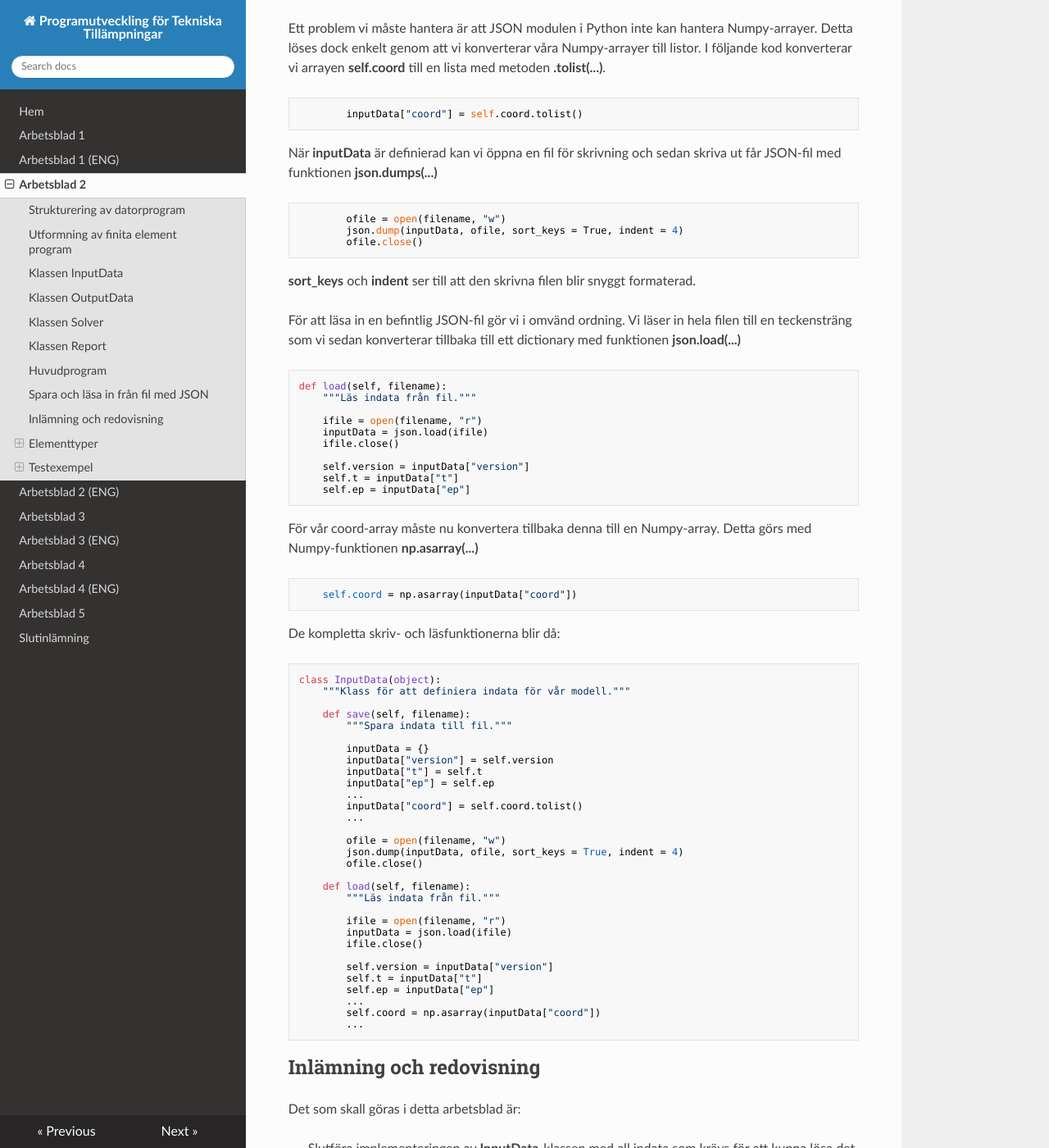
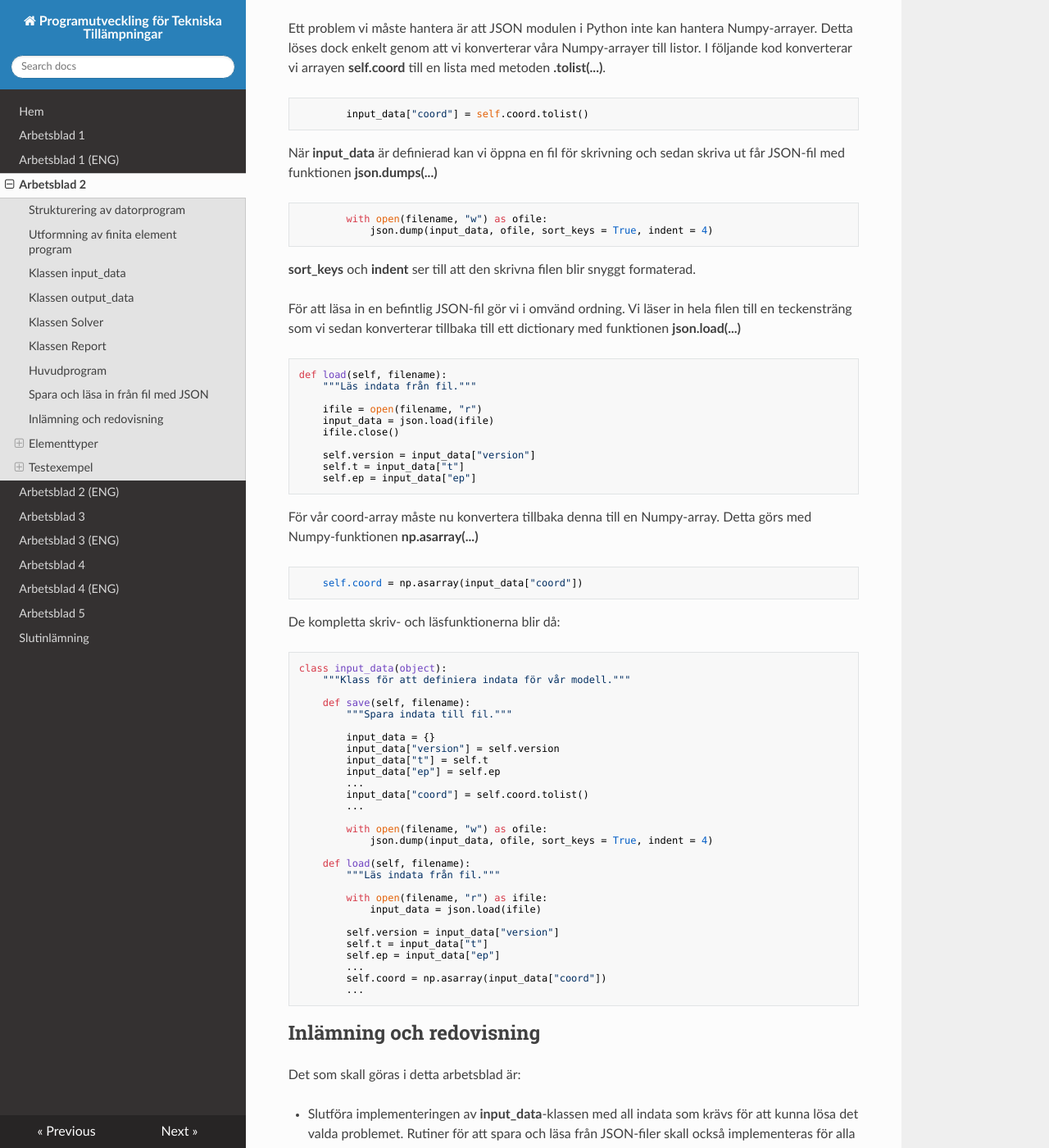
Before and after one commit to jonaslindemann/vsmn20, an MkDocs documentation site: the page built from docs/assignment2.md, in a window 1280 px wide and 1400 px high, scrolled down 8090 px. Shown: the whole window at 82% size. Built offline with MkDocs 1.6.1, drawn with Linux system fonts in a browser that asks for light colours; nearby versions of some CDN libraries; old or Windows-style settings are respelled for this version of MkDocs; some of the changed text lies outside the part shown.

Commit message:
Updating examples,

```diff
--- a/docs/assignment2.md
+++ b/docs/assignment2.md
@@ -42,7 +42,7 @@ För implementeringen kommer vi att använda objekt-orienterad programmering, dv
  1. OutputData - Lagra de resultat som genereras vis lösningen av problemet.
  1. Report - Hanterar genereringen av indata- och utdatarapporter för programmet.
 
-## Klassen InputData
+## Klassen input_data
 
 Klassen InputData skall innehålla all indata som behövs för att utföra beräkningen. En första klassdefinition kan se ut som i följande kod:
 
@@ -98,7 +98,7 @@ Klassen InputData skall innehålla all indata som behövs för att utföra berä
 
  > Alla **...** anger att kod måste läggas till.
 
-## Klassen OutputData
+## Klassen output_data
 
 OutputData-klassen skall användas för att lagra resultaten som skapas under beräkningen. Eftersom Python är ett dynamiskt språk kan beräkningsklassen själv lägga till resultatvariablerna i resultatobjektet, men det är alltid bra att skapa tomma variabler i klassen, så att den kan fungera självständigt. Ett exempel på resultat-klass visas i följande kod:
 
@@ -118,17 +118,17 @@ OutputData-klassen skall användas för att lagra resultaten som skapas under be
 
 ## Klassen Solver
 
-Klassen solver är ansvarig för att utföra själva beräkningen. Klassen kommer att ha en kontruktor, __init__(...) och en metod execute() för att utföra själva beräkningen. Kontruktorn skall ha två inparametrar, **inputData** och **outputData**, vilka är instanser av klasserna **InputData** och **OutputData**. Konstruktorn får följande utseende:
+Klassen solver är ansvarig för att utföra själva beräkningen. Klassen kommer att ha en kontruktor, __init__(...) och en metod execute() för att utföra själva beräkningen. Kontruktorn skall ha två inparametrar, **input_data** och **output_data**, vilka är instanser av klasserna **input_data** och **output_data**. Konstruktorn får följande utseende:
 
     class Solver(object):
         """Klass för att hantera lösningen av vår beräkningsmodell."""
-        def __init__(self, inputData, outputData):
-            self.inputData = inputData
-            self.outputData = outputData
+        def __init__(self, input_data, output_data):
+            self.input_data = input_data
+            self.output_data = output_data
 
-Inparametrarna tilldelas två klassvariabler, **self.inputData** och **self.outputData**.
+Inparametrarna tilldelas två klassvariabler, **self.input_data** och **self.output_data**.
 
-Själva beräkningen skall utföras i metoden execute(...). Metoden hämtar indata från **self.inputData** för att ställa upp och utföra finita element beräkningen precis som ett vanliga CALFEM-program. För att förenkla hanteringen av invariabler kan lokala referenser till indata skapas enligt som visas i följande kod:
+Själva beräkningen skall utföras i metoden execute(...). Metoden hämtar indata från **self.input_data** för att ställa upp och utföra finita element beräkningen precis som ett vanliga CALFEM-program. För att förenkla hanteringen av invariabler kan lokala referenser till indata skapas enligt som visas i följande kod:
 
     class Solver(object):
 
@@ -138,17 +138,17 @@ Själva beräkningen skall utföras i metoden execute(...). Metoden hämtar inda
 
             # --- Överför modell variabler till lokala referenser
 
-            edof = self.inputData.edof
-            cond = self.inputData.cond
-            coord = self.inputData.coord
-            dof = self.inputData.dof
-            ep = self.inputData.ep
-            loads = self.inputData.loads
-            bcs = self.inputData.bcs
+            edof = self.input_data.edof
+            cond = self.input_data.cond
+            coord = self.input_data.coord
+            dof = self.input_data.dof
+            ep = self.input_data.ep
+            loads = self.input_data.loads
+            bcs = self.input_data.bcs
 
-Eftersom Python hanterar alla variabler som referenser är det ingen nackdel att göra dessa tilldelningar. Inga kopior på data kommer att göras. Variablerna behöver inte heller kopieras tillbaka till **self.inputData** då de lokala variablerna pekar på samma minnesinnehåll.
+Eftersom Python hanterar alla variabler som referenser är det ingen nackdel att göra dessa tilldelningar. Inga kopior på data kommer att göras. Variablerna behöver inte heller kopieras tillbaka till **self.input_data** då de lokala variablerna pekar på samma minnesinnehåll.
 
-När beräkningen har genomförts skall **self.outputData** tilldelas referenserna till resultatet av beräkningen. Den globala styvhetsmatrisen eller f-vektorn behöver inte lagras här. Intressanta variabler är förskjutningsvektorn, reaktionskraftsvektorn och elementkrafter. Följande kod visar hur det kan se ut:
+När beräkningen har genomförts skall **self.output_data** tilldelas referenserna till resultatet av beräkningen. Den globala styvhetsmatrisen eller f-vektorn behöver inte lagras här. Intressanta variabler är förskjutningsvektorn, reaktionskraftsvektorn och elementkrafter. Följande kod visar hur det kan se ut:
 
     class Solver(object):
 
@@ -164,11 +164,11 @@ När beräkningen har genomförts skall **self.outputData** tilldelas referenser
 
             # --- Överför modell variabler till lokala referenser
 
-            self.outputData.a = a
-            self.outputData.r = r
-            self.outputData.ed = ed
-            self.outputData.qs = qs
-            self.outputData.qt = qt
+            self.output_data.a = a
+            self.output_data.r = r
+            self.output_data.ed = ed
+            self.output_data.qs = qs
+            self.output_data.qt = qt
 
 ## Klassen Report
 
@@ -180,25 +180,25 @@ För att detta skall fungera behöver vi 2 extra metoder och en strängvariabel.
 
     class Report(object):
         """Klass för presentation av indata och utdata i rapportform."""
-        def __init__(self, inputData, outputData):
-            self.inputData = inputData
-            self.outputData = outputData
+        def __init__(self, input_data, output_data):
+            self.input_data = input_data
+            self.output_data = output_data
             self.report = ""
 
         def clear(self):
             self.report = ""
 
-        def addText(self, text=""):
+        def add_text(self, text=""):
             self.report+=str(text)+"\n"
 
         def __str__(self):
             self.clear()
-            self.addText()
-            self.addText("-------------- Model input ----------------------------------")
+            self.add_text()
+            self.add_text("-------------- Model input ----------------------------------")
             ...
-            self.addText("Coordinates:")
-            self.addText()
-            self.addText(self.inputData.coord)
+            self.add_text("Coordinates:")
+            self.add_text()
+            self.add_text(self.input_data.coord)
             ...
             return self.report
 
@@ -209,7 +209,7 @@ För att programmet skall fungera behöver vi ett huvudprogram. Följande kod vi
     # -*- coding: utf-8 -*-
 
     if __name__ == "__main__":
-        print("Denna fil exekveras direkt och importeras inte.
+        print("Denna fil exekveras direkt och importeras inte.")
 
 Om en Python-fil importeras med **import**-satsen kommer variabeln **__name__** innehålla modulens namn, dvs namnet på källkodsfilen. Om man däremot anropar filen direkt med en Python-tolk kommer **__name__** innehålla värdet **__main__**. På detta sätt kan man se till att bara viss kod utförs om filen startas direkt med Python-tolken och på samma gång använda filen som en modul. Detta koncept används ofta i Python för att skapa test-funktioner för moduler.
 
@@ -221,16 +221,16 @@ Ett huvudprogram för vårt finita element program som använder alla våra klas
 
     if __name__ == "__main__":
 
-        inputData = fm.InputData()
-        outputData = fm.OutputData()
+        input_data = fm.input_data()
+        output_data = fm.output_data()
 
-        solver = fm.Solver(inputData, outputData)
+        solver = fm.Solver(input_data, output_data)
         solver.execute()
 
-        report = fm.Report(inputData, outputData)
+        report = fm.Report(input_data, output_data)
         print(report)
 
-I ovanstående huvudprogram importerar vi modulen **flowmodel** (flowmodel.py) som definierar våra klasser. Vi importerar den i namnrymden **fm**. Vi instantierar **InputData** och **OutputData** objekt för att hantera in- och utdata. En **Solver** instans, **solver** instantieras med objekten, **inputData** och **outputData** som indata. Beräkningen startas sedan genom att vi anropar metoder **solver.execute()**. Programmet avslutas med att vi skapar en instans av **Report** som vi sedan skriver ut på skärmen med en **print()**-sats.
+I ovanstående huvudprogram importerar vi modulen **flowmodel** (flowmodel.py) som definierar våra klasser. Vi importerar den i namnrymden **fm**. Vi instantierar **input_data** och **output_data** objekt för att hantera in- och utdata. En **Solver** instans, **solver** instantieras med objekten, **input_data** och **output_data** som indata. Beräkningen startas sedan genom att vi anropar metoder **solver.execute()**. Programmet avslutas med att vi skapar en instans av **Report** som vi sedan skriver ut på skärmen med en **print()**-sats.
 
 Exempel på en körning av programmet visas nedan:
 
@@ -334,9 +334,9 @@ För att implementera funktionaliteten läsa och skriva i vårt program lägger
     import calfem.core as cfc
     import json # <--- Denna rad
 
-Vi börjar med att implementera skrivning till fil, eftersom vi har alla indata för detta ändamål. Vi lägger till en metod, **save(...)** i **InputData**-klassen:
+Vi börjar med att implementera skrivning till fil, eftersom vi har alla indata för detta ändamål. Vi lägger till en metod, **save(...)** i **input_data**-klassen:
 
-    class InputData(object):
+    class input_data(object):
         """Klass för att definiera indata för vår modell."""
 
         ...
@@ -348,22 +348,21 @@ Vi börjar med att implementera skrivning till fil, eftersom vi har alla indata
 
 För att definiera strukturen av det som skall lagras, men också för att göra det enkelt att läsa in data, kommer vi att utgå från ett dictionary som bas för det som skall skrivas och läsas till fil. I metoden **save(...)** lägger vi till följande kod för att definiera grundstommen till vår datastruktur:
 
-            inputData = {}
-            inputData["version"] = self.version
-            inputData["t"] = self.t
-            inputData["ep"] = self.ep
+            input_data = {}
+            input_data["version"] = self.version
+            input_data["t"] = self.t
+            input_data["ep"] = self.ep
 
-**inputData["version"]** kan vara bra att ha för att hålla koll på vilken version av filformatet man använder när man väl läser tillbaka filen.
+**input_data["version"]** kan vara bra att ha för att hålla koll på vilken version av filformatet man använder när man väl läser tillbaka filen.
 
 Ett problem vi måste hantera är att JSON modulen i Python inte kan hantera Numpy-arrayer. Detta löses dock enkelt genom att vi konverterar våra Numpy-arrayer till listor. I följande kod konverterar vi arrayen **self.coord** till en lista med metoden **.tolist(...)**.
 
-            inputData["coord"] = self.coord.tolist()
+            input_data["coord"] = self.coord.tolist()
 
-När **inputData** är definierad kan vi öppna en fil för skrivning och sedan skriva ut får JSON-fil med funktionen **json.dumps(...)**
+När **input_data** är definierad kan vi öppna en fil för skrivning och sedan skriva ut får JSON-fil med funktionen **json.dumps(...)**
 
-            ofile = open(filename, "w")
-            json.dump(inputData, ofile, sort_keys = True, indent = 4)
-            ofile.close()
+            with open(filename, "w") as ofile:
+                json.dump(input_data, ofile, sort_keys = True, indent = 4)
 
 **sort_keys** och **indent** ser till att den skrivna filen blir snyggt formaterad.
 
@@ -373,56 +372,54 @@ För att läsa in en befintlig JSON-fil gör vi i omvänd ordning. Vi läser in
         """Läs indata från fil."""
 
         ifile = open(filename, "r")
-        inputData = json.load(ifile)
+        input_data = json.load(ifile)
         ifile.close()
 
-        self.version = inputData["version"]
-        self.t = inputData["t"]
-        self.ep = inputData["ep"]
+        self.version = input_data["version"]
+        self.t = input_data["t"]
+        self.ep = input_data["ep"]
 
 För vår coord-array måste nu konvertera tillbaka denna till en Numpy-array. Detta görs med Numpy-funktionen **np.asarray(...)**
 
-        self.coord = np.asarray(inputData["coord"])
+        self.coord = np.asarray(input_data["coord"])
 
 De kompletta skriv- och läsfunktionerna blir då:
 
-    class InputData(object):
+    class input_data(object):
         """Klass för att definiera indata för vår modell."""
 
         def save(self, filename):
             """Spara indata till fil."""
 
-            inputData = {}
-            inputData["version"] = self.version
-            inputData["t"] = self.t
-            inputData["ep"] = self.ep
+            input_data = {}
+            input_data["version"] = self.version
+            input_data["t"] = self.t
+            input_data["ep"] = self.ep
             ...
-            inputData["coord"] = self.coord.tolist()
+            input_data["coord"] = self.coord.tolist()
             ...
 
-            ofile = open(filename, "w")
-            json.dump(inputData, ofile, sort_keys = True, indent = 4)
-            ofile.close()
+            with open(filename, "w") as ofile:
+                json.dump(input_data, ofile, sort_keys = True, indent = 4)
 
         def load(self, filename):
             """Läs indata från fil."""
 
-            ifile = open(filename, "r")
-            inputData = json.load(ifile)
-            ifile.close()
+            with open(filename, "r") as ifile:
+                input_data = json.load(ifile)
 
-            self.version = inputData["version"]
-            self.t = inputData["t"]
-            self.ep = inputData["ep"]
+            self.version = input_data["version"]
+            self.t = input_data["t"]
+            self.ep = input_data["ep"]
             ...
-            self.coord = np.asarray(inputData["coord"])
+            self.coord = np.asarray(input_data["coord"])
             ...
 
 ## Inlämning och redovisning
 
 Det som skall göras i detta arbetsblad är:
 
- * Slutföra implementeringen av **InputData**-klassen med all indata som krävs för att kunna lösa det valda problemet. Rutiner för att spara och läsa från JSON-filer skall också implementeras för alla indatavariabler.
+ * Slutföra implementeringen av **input_data**-klassen med all indata som krävs för att kunna lösa det valda problemet. Rutiner för att spara och läsa från JSON-filer skall också implementeras för alla indatavariabler.
  * Slutföra implementeringen av **Solver**-klassen med en finita element lösare implementerad med de metoder som finns beskriva i CALFEM.
  * Slutföra implementeringen av **Report**-klassen med en komplett utskrift av indata- och utdata variabler med beskrivande texter.
 
```
Also changed, not shown: docs/assignment3.md (+40 -40 lines).
